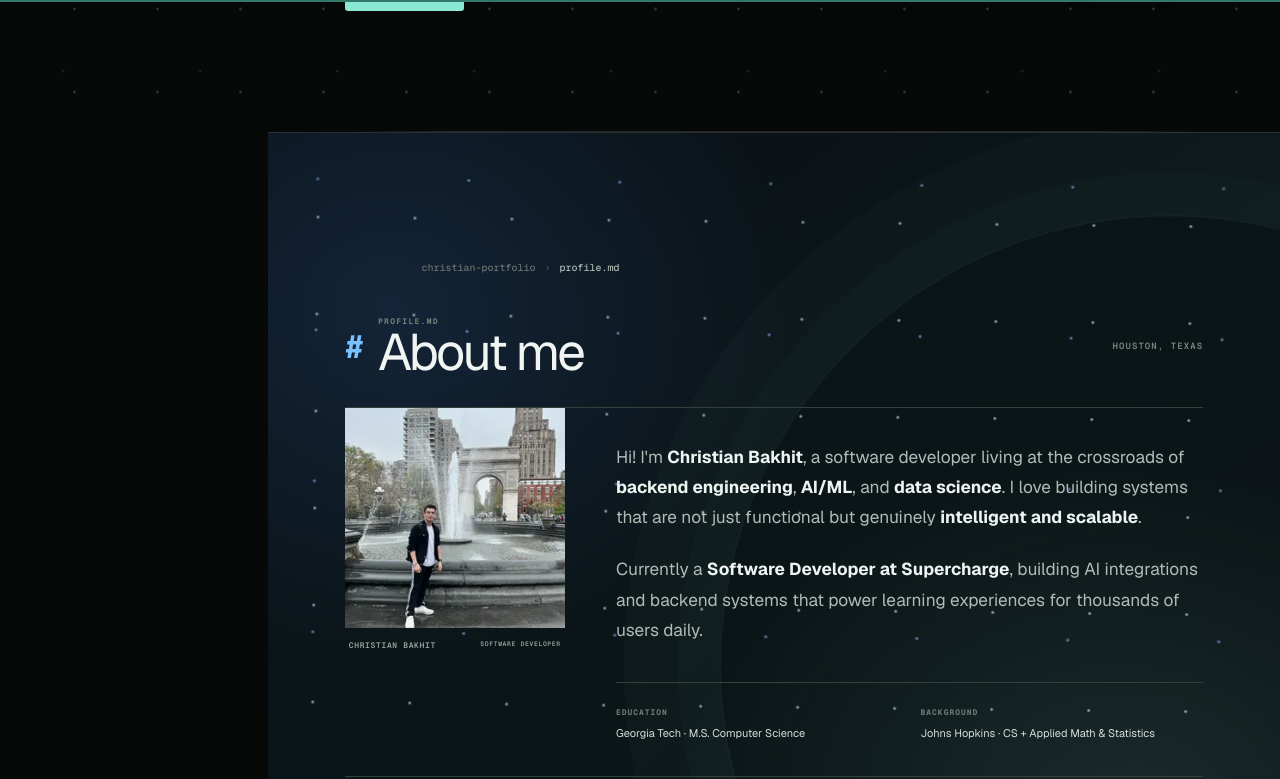
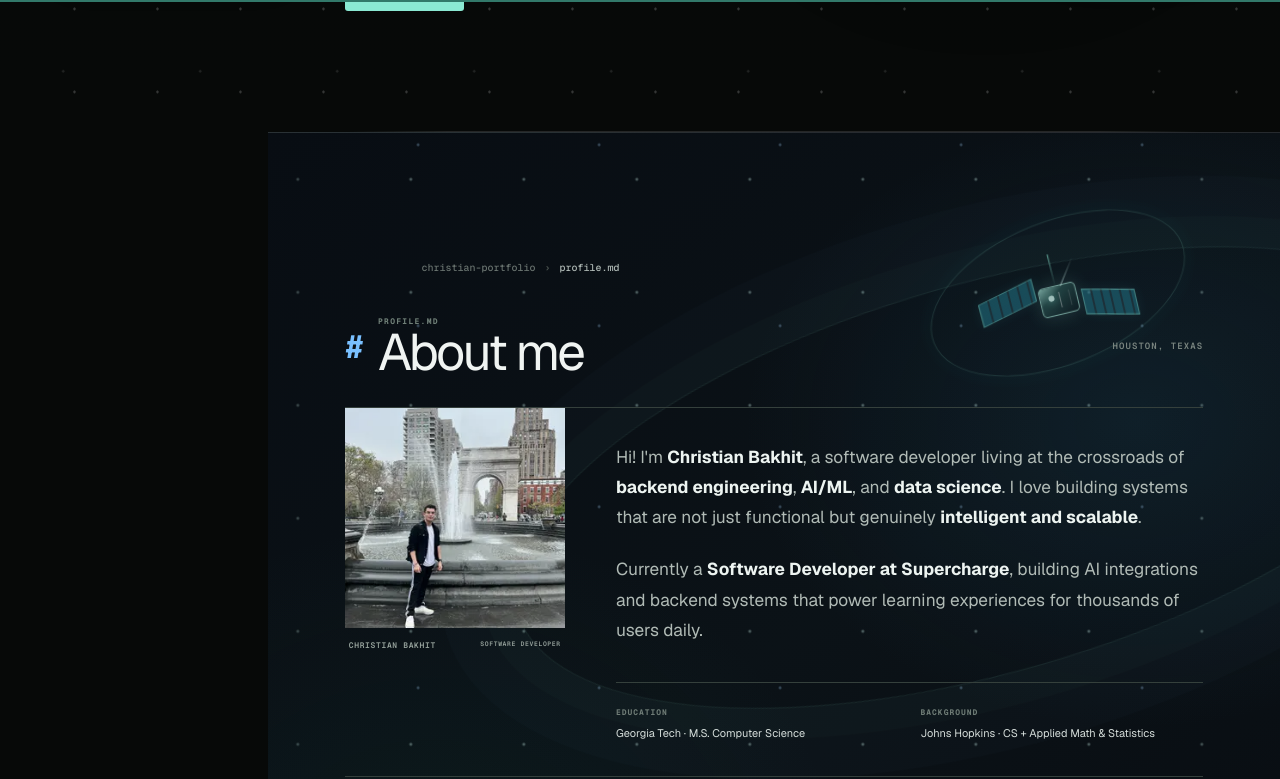
Before and after one commit to ChrisBakhit/christian-portfolio, a Next.js app: page / in a window 1280 px wide. Shown: the part 798-1577 px from the top of the page. Built offline with nearby package versions, Linux system fonts and the light colour scheme.

Commit message:
Add orbital satellite profile theme

```diff
--- a/app/navigation.css
+++ b/app/navigation.css
@@ -132,10 +132,19 @@ main.sidebarOpen { padding-left: 268px; }
 .codeComment { margin-bottom: 30px; color: #739688; font-size: 11px; letter-spacing: -.01em; }
 .hero .codeComment { margin-bottom: 24px; }
 .about .codeComment { margin-bottom: 28px; }
-.about { display:block; isolation:isolate; overflow:hidden; background:radial-gradient(ellipse at 12% 18%,rgba(72,146,255,.14),transparent 32%),radial-gradient(ellipse at 86% 72%,rgba(139,233,211,.12),transparent 38%),linear-gradient(145deg,#0a1117 0%,#0b1518 48%,#0a0e12 100%); }
-.about:before { content:""; position:absolute; z-index:0; inset:-22%; pointer-events:none; opacity:.58; background:radial-gradient(circle,#d9fff8 0 1px,transparent 1.6px),radial-gradient(circle,#91b8ff 0 1px,transparent 1.7px); background-size:97px 97px,151px 151px; background-position:12px 29px,72px 4px; mask-image:radial-gradient(ellipse at 50% 45%,black 0 52%,transparent 82%); animation:profileStars 22s linear infinite; }
-.about:after { content:""; position:absolute; z-index:0; width:min(78vw,900px); height:min(78vw,900px); right:-34%; top:8%; border:1px solid rgba(139,233,211,.1); border-radius:50%; box-shadow:0 0 0 42px rgba(139,233,211,.025),0 0 0 96px rgba(139,233,211,.018); pointer-events:none; transform:rotate(-18deg); animation:profileOrbit 18s ease-in-out infinite alternate; }
+.about { display:block; isolation:isolate; overflow:hidden; background:radial-gradient(ellipse at 86% 30%,rgba(35,91,122,.18),transparent 32%),radial-gradient(ellipse at 16% 80%,rgba(28,91,77,.12),transparent 35%),linear-gradient(145deg,#080d13 0%,#0b1217 52%,#080c11 100%); }
+.about:before { content:""; position:absolute; z-index:0; inset:-18%; pointer-events:none; opacity:.4; background-image:radial-gradient(circle,#d9fff8 0 1px,transparent 1.5px),radial-gradient(circle,#8eb7d8 0 1px,transparent 1.5px); background-size:113px 113px,181px 181px; background-position:18px 30px,81px 70px; mask-image:linear-gradient(90deg,transparent,black 22%,black 78%,transparent); animation:profileStarDrift 28s linear infinite; }
+.about:after { content:""; position:absolute; z-index:0; width:min(86vw,980px); height:min(34vw,390px); right:-20%; top:15%; border:1px solid rgba(139,233,211,.12); border-radius:50%; pointer-events:none; transform:rotate(-18deg); box-shadow:0 0 0 32px rgba(139,233,211,.018),0 0 0 74px rgba(111,181,214,.014); animation:profileOrbit 19s ease-in-out infinite alternate; }
 .about > * { position:relative; z-index:1; }
+.profileSatellite { position:absolute!important; z-index:1!important; top:78px; right:8vw; width:240px; height:180px; pointer-events:none; opacity:.72; animation:satelliteFloat 9s ease-in-out infinite; }
+.satelliteOrbit { position:absolute; inset:10px -14px 26px; border:1px solid rgba(139,233,211,.2); border-radius:50%; transform:rotate(-21deg); box-shadow:0 0 22px rgba(57,162,158,.08); }
+.satelliteBody { position:absolute; left:102px; top:74px; width:38px; height:30px; border:1px solid #9cd8ca; border-radius:5px; background:linear-gradient(145deg,#9cd8ca,#28504e 35%,#101e23 100%); box-shadow:0 0 18px rgba(139,233,211,.24); transform:rotate(-13deg); }
+.satelliteBody:after { content:""; position:absolute; left:17px; top:-33px; width:1px; height:33px; background:linear-gradient(#8be9d3,transparent); }
+.satelliteBody i { position:absolute; left:8px; top:8px; width:6px; height:6px; border-radius:50%; background:#d8fff7; box-shadow:0 0 9px #8be9d3; }
+.satelliteBody b { position:absolute; right:6px; top:6px; width:11px; height:16px; border-left:1px solid rgba(255,255,255,.45); border-right:1px solid rgba(255,255,255,.18); }
+.satellitePanel { position:absolute; top:79px; width:55px; height:25px; border:1px solid rgba(139,233,211,.55); background:repeating-linear-gradient(90deg,rgba(33,112,130,.8) 0 8px,rgba(117,184,196,.2) 8px 10px); box-shadow:0 0 12px rgba(73,159,171,.14); }
+.satellitePanelLeft { left:42px; transform:skewY(-14deg) rotate(-13deg); }.satellitePanelRight { left:145px; transform:skewY(14deg) rotate(-13deg); }
+.satelliteSignal { position:absolute; left:122px; top:44px; width:1px; height:31px; background:linear-gradient(180deg,transparent,#d9fff8); transform:rotate(23deg); transform-origin:bottom; opacity:.75; }
 .meteorShow { position:absolute; inset:0; overflow:hidden; }
 .meteorShow i { position:absolute; right:-14%; width:clamp(95px,13vw,190px); height:1px; opacity:0; background:linear-gradient(90deg,transparent,rgba(139,233,211,.72) 60%,#fff); box-shadow:0 0 8px rgba(139,233,211,.5); transform:rotate(-31deg); animation:meteorShower 5.2s linear infinite; }
 .meteorShow i:after { content:""; position:absolute; right:-2px; top:-2px; width:5px; height:5px; border-radius:50%; background:#fff; box-shadow:0 0 12px var(--teal); }
@@ -392,6 +401,7 @@ main.sidebarOpen { padding-left: 268px; }
 }
 
 @media(max-width: 850px) {
+  .profileSatellite { right:2vw; opacity:.42; transform:scale(.82); transform-origin:top right; }
   .contactSignalArt { right:-42px; top:14%; opacity:.22; }
   .projectGrid { grid-template-columns:1fr; width:min(100%,520px); margin:0 auto; }
   .projectCard { min-height:420px; }
@@ -421,6 +431,7 @@ main.sidebarOpen { padding-left: 268px; }
 }
 
 @media(max-width: 540px) {
+  .profileSatellite { display:none; }
   .contactSignalArt { right:-92px; top:19%; width:300px; height:220px; opacity:.16; transform:scale(.82); transform-origin:center; }
   .profileWrap { width:min(100%,370px); }
   main.sidebarOpen { padding-left: 0; }
@@ -478,5 +489,7 @@ main.sidebarOpen { padding-left: 268px; }
 @keyframes dishFloat { 50% { translate:0 -7px; rotate:2deg; } }
 @keyframes profileTrace { from { translate:-35% 0; opacity:.45; } to { translate:290% 0; opacity:.9; } }
 @keyframes profileStars { from { background-position:12px 29px,72px 4px; transform:translate3d(0,0,0) rotate(0deg); } to { background-position:86px 112px,4px 96px; transform:translate3d(-2%,1%,0) rotate(2deg); } }
+@keyframes profileStarDrift { to { background-position:130px 88px,12px 146px; transform:translate3d(-1%,2%,0); } }
 @keyframes profileOrbit { from { transform:rotate(-18deg) translate3d(0,0,0); opacity:.72; } to { transform:rotate(-11deg) translate3d(-18px,12px,0); opacity:1; } }
+@keyframes satelliteFloat { 0%,100% { translate:0 0; rotate:-1deg; } 50% { translate:-10px 8px; rotate:2deg; } }
 @media(prefers-reduced-motion:reduce) { .skillGauge { opacity:1; transform:none; } .signalStar,.signalWaves i,.signalDish { animation:none; } .signalWaves i { opacity:.18; } }
--- a/app/page.tsx
+++ b/app/page.tsx
@@ -341,6 +341,7 @@ export default function Home() {
 
       <section className="about section" id="about">
         <div className="editorCrumb"><span>christian-portfolio</span><b>›</b><strong>profile.md</strong></div>
+        <div className="profileSatellite" aria-hidden="true"><span className="satelliteOrbit" /><span className="satelliteBody"><i /><b /></span><span className="satellitePanel satellitePanelLeft" /><span className="satellitePanel satellitePanelRight" /><span className="satelliteSignal" /></div>
         <article className="profileReadme" data-reveal>
           <header className="profileReadmeHeader"><div><span>#</span><small>PROFILE.MD</small><h2>About me</h2></div><p>Houston, Texas</p></header>
           <div className="profileOverview">
```
